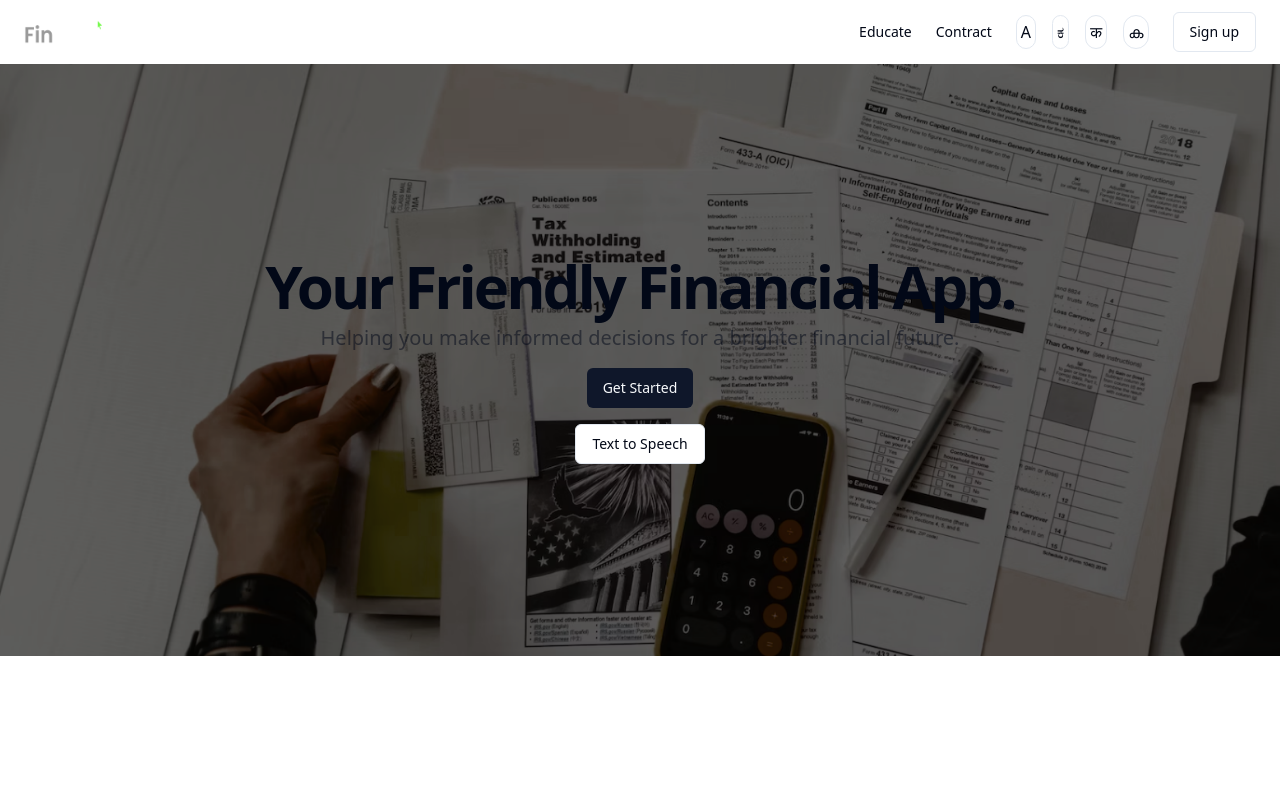
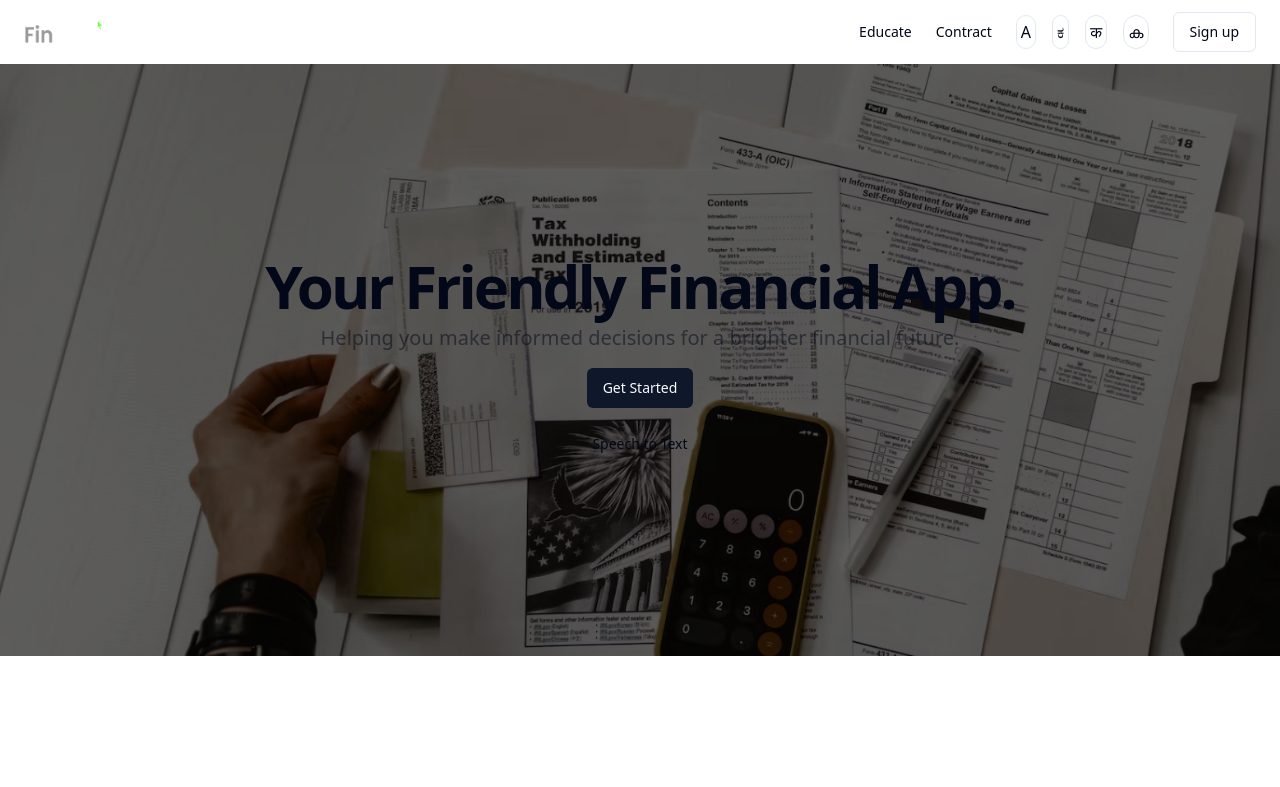
Before and after one commit to so-sc/Fin, a Next.js app in the folder web/client/: page / in a window 1280 px wide. Shown: the top 787 px of the page. Built offline with nearby package versions, Linux system fonts and the light colour scheme.

Commit message:
fix typo

```diff
--- a/web/client/src/app/page.tsx
+++ b/web/client/src/app/page.tsx
@@ -23,9 +23,9 @@ export default function Component() {
               <Button asChild>
                 <Link href="/education">Get Started</Link>
               </Button>
-              <Button asChild variant="outline">
+              <Button asChild variant="ghost">
                 <Link href="https://text-2-speech-rudra.netlify.app/">
-                  Text to Speech
+                  Speech to Text
                 </Link>
               </Button>
             </div>
```
